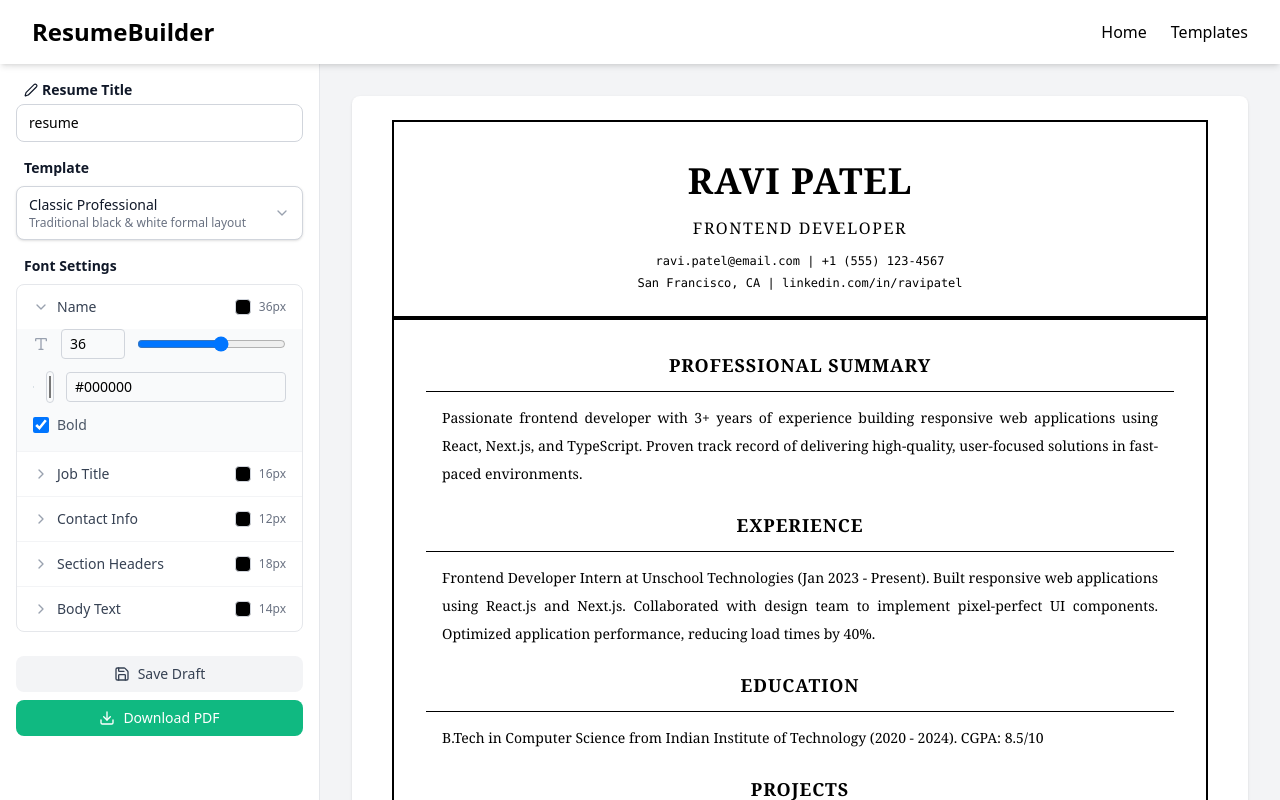
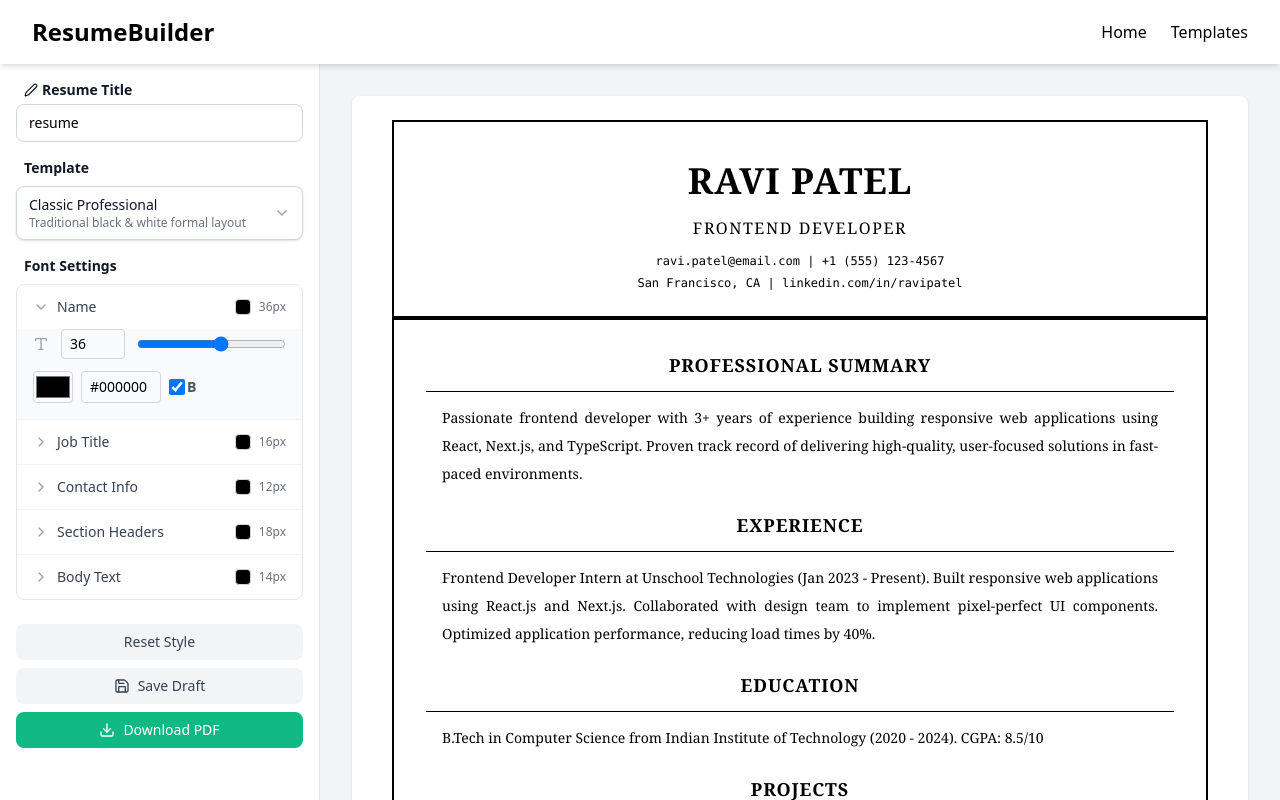
Before and after one commit to RaviPatel94/ResumeBuilderFrontend, a Next.js app: page /editor/1 in a window 1280 px wide. Built offline with nearby package versions, Linux system fonts and the light colour scheme.

Commit message:
make seprate components

```diff
--- a/src/app/editor/[TemplateId]/page.tsx
+++ b/src/app/editor/[TemplateId]/page.tsx
@@ -8,32 +8,31 @@ import CreativeTemplate from "@/components/Templates/CreativeTemplate";
 import { useDispatch, useSelector } from "react-redux";
 import {
   setTemplate,
-  updateSingleStyle,
   updateResumeTitle,
+  resetStyles,
 } from "@/store/resumeSlice";
 import { RootState } from "@/store/store";
-import {
-  ChevronDown,
-  ChevronRight,
-  Type,
-  Palette,
-  Save,
-  Download,
-  Edit2,
-} from "lucide-react";
-import { StyleProps } from "@/types";
+import { ChevronDown, Edit2, Save, Download } from "lucide-react";
 import html2canvas from "html2canvas";
 import jsPDF from "jspdf";
+import RenderStyleControl from "@/components/renderStyleControl";
+import { StyleProps } from "@/types";
 
 export default function EditorPage() {
   const params = useParams();
   const [isDropdownOpen, setIsDropdownOpen] = useState(false);
-  const [expandedSections, setExpandedSections] = useState<Set<string>>(new Set(["name"]));
+  const [expandedSections, setExpandedSections] = useState<Set<string>>(
+    new Set(["name"])
+  );
 
   const dispatch = useDispatch();
   const resumeRef = useRef<HTMLDivElement>(null);
-  const currentTemplate = useSelector((state: RootState) => state.resume.data.template);
-  const resumeTitle = useSelector((state: RootState) => state.resume.data.title);
+  const currentTemplate = useSelector(
+    (state: RootState) => state.resume.data.template
+  );
+  const resumeTitle = useSelector(
+    (state: RootState) => state.resume.data.title
+  );
   const styles = useSelector((state: RootState) => state.resume.styles);
 
   useEffect(() => {
@@ -65,7 +64,11 @@ export default function EditorPage() {
 
     const canvas = await html2canvas(element, { scale: 2, useCORS: true });
     const imgData = canvas.toDataURL("image/png");
-    const pdf = new jsPDF({ orientation: "portrait", unit: "px", format: "a4" });
+    const pdf = new jsPDF({
+      orientation: "portrait",
+      unit: "px",
+      format: "a4",
+    });
 
     const pageWidth = pdf.internal.pageSize.getWidth();
     const pageHeight = pdf.internal.pageSize.getHeight();
@@ -83,9 +86,17 @@ export default function EditorPage() {
   };
 
   const templates = [
-    { id: "classic", name: "Classic Professional", description: "Traditional black & white formal layout" },
+    {
+      id: "classic",
+      name: "Classic Professional",
+      description: "Traditional black & white formal layout",
+    },
     { id: "modern", name: "Modern Minimalist", description: "Clean layout" },
-    { id: "creative", name: "Creative Two-Column", description: "Colorful layout" },
+    {
+      id: "creative",
+      name: "Creative Two-Column",
+      description: "Colorful layout",
+    },
   ];
 
   const currentTemplateInfo = templates.find((t) => t.id === currentTemplate);
@@ -97,102 +108,6 @@ export default function EditorPage() {
       else newSet.add(section);
       return newSet;
     });
-  };
-
-  const renderStyleControl = (
-    label: string,
-    section: string,
-    sizeKey: keyof StyleProps,
-    colorKey: keyof StyleProps,
-    boldKey: keyof StyleProps,
-    minSize: number,
-    maxSize: number
-  ) => {
-    const size = styles[sizeKey] as number;
-    const color = styles[colorKey] as string;
-    const bold = styles[boldKey] as boolean;
-
-    return (
-      <div className="border-b border-gray-100 last:border-b-0">
-        <button
-          onClick={() => toggleSection(section)}
-          className="w-full px-4 py-3 flex items-center justify-between hover:bg-gray-50 transition"
-        >
-          <div className="flex items-center gap-2">
-            {expandedSections.has(section) ? (
-              <ChevronDown className="w-4 h-4 text-gray-400" />
-            ) : (
-              <ChevronRight className="w-4 h-4 text-gray-400" />
-            )}
-            <span className="text-sm font-medium text-gray-700">{label}</span>
-          </div>
-          <div className="flex items-center gap-2">
-            <div className="w-4 h-4 rounded border border-gray-300" style={{ backgroundColor: color }} />
-            <span className="text-xs text-gray-500">{size}px</span>
-          </div>
-        </button>
-        {expandedSections.has(section) && (
-          <div className="px-4 pb-4 space-y-3 bg-gray-50">
-            <div className="flex items-center gap-3">
-              <Type className="w-4 h-4 text-gray-400" />
-              <input
-                type="number"
-                value={size}
-                onChange={(e) =>
-                  dispatch(updateSingleStyle({ key: sizeKey, value: Number(e.target.value) }))
-                }
-                className="w-16 px-2 py-1 text-sm border border-gray-300 rounded focus:ring-[#10B981]"
-                min={minSize}
-                max={maxSize}
-              />
-              <input
-                type="range"
-                value={size}
-                onChange={(e) =>
-                  dispatch(updateSingleStyle({ key: sizeKey, value: Number(e.target.value) }))
-                }
-                className="flex-1"
-                min={minSize}
-                max={maxSize}
-              />
-            </div>
-            <div className="flex items-center gap-3">
-              <Palette className="w-4 h-4 text-gray-400" />
-              <input
-                type="color"
-                value={color}
-                onChange={(e) =>
-                  dispatch(updateSingleStyle({ key: colorKey, value: e.target.value }))
-                }
-                className="w-10 h-8 border border-gray-300 rounded cursor-pointer"
-              />
-              <input
-                type="text"
-                value={color}
-                onChange={(e) =>
-                  dispatch(updateSingleStyle({ key: colorKey, value: e.target.value }))
-                }
-                className="flex-1 px-2 py-1 text-sm border border-gray-300 rounded focus:ring-[#10B981]"
-              />
-            </div>
-            <div className="flex items-center gap-2">
-              <input
-                type="checkbox"
-                id={`${section}Bold`}
-                checked={bold}
-                onChange={(e) =>
-                  dispatch(updateSingleStyle({ key: boldKey, value: e.target.checked }))
-                }
-                className="w-4 h-4 cursor-pointer border-gray-300 rounded focus:ring-[#10B981]"
-              />
-              <label htmlFor={`${section}Bold`} className="text-sm text-gray-600">
-                Bold
-              </label>
-            </div>
-          </div>
-        )}
-      </div>
-    );
   };
 
   return (
@@ -219,18 +134,26 @@ export default function EditorPage() {
 
               {/* Template Selector */}
               <div>
-                <h2 className="text-sm font-semibold text-gray-900 mb-2 px-2">Template</h2>
+                <h2 className="text-sm font-semibold text-gray-900 mb-2 px-2">
+                  Template
+                </h2>
                 <div className="relative">
                   <button
                     onClick={() => setIsDropdownOpen(!isDropdownOpen)}
                     className="flex items-center justify-between w-full px-3 py-2 bg-white border border-gray-300 rounded-lg shadow-sm hover:bg-gray-50 focus:ring-2 focus:ring-[#10B981]"
                   >
                     <div className="flex flex-col items-start">
-                      <span className="text-sm font-medium text-gray-900">{currentTemplateInfo?.name}</span>
-                      <span className="text-xs text-gray-500">{currentTemplateInfo?.description}</span>
+                      <span className="text-sm font-medium text-gray-900">
+                        {currentTemplateInfo?.name}
+                      </span>
+                      <span className="text-xs text-gray-500">
+                        {currentTemplateInfo?.description}
+                      </span>
                     </div>
                     <ChevronDown
-                      className={`w-4 h-4 text-gray-400 transition-transform ${isDropdownOpen ? "rotate-180" : ""}`}
+                      className={`w-4 h-4 text-gray-400 transition-transform ${
+                        isDropdownOpen ? "rotate-180" : ""
+                      }`}
                     />
                   </button>
                   {isDropdownOpen && (
@@ -243,12 +166,18 @@ export default function EditorPage() {
                             setIsDropdownOpen(false);
                           }}
                           className={`w-full px-3 py-2 text-left hover:bg-gray-50 ${
-                            currentTemplate === template.id ? "bg-[#10B981]/10 border-r-2 border-[#10B981]" : ""
+                            currentTemplate === template.id
+                              ? "bg-[#10B981]/10 border-r-2 border-[#10B981]"
+                              : ""
                           }`}
                         >
                           <div className="flex flex-col">
-                            <span className="text-sm font-medium text-gray-900">{template.name}</span>
-                            <span className="text-xs text-gray-500">{template.description}</span>
+                            <span className="text-sm font-medium text-gray-900">
+                              {template.name}
+                            </span>
+                            <span className="text-xs text-gray-500">
+                              {template.description}
+                            </span>
                           </div>
                         </button>
                       ))}
@@ -259,18 +188,75 @@ export default function EditorPage() {
 
               {/* Font Settings */}
               <div>
-                <h2 className="text-sm font-semibold text-gray-900 mb-2 px-2">Font Settings</h2>
+                <h2 className="text-sm font-semibold text-gray-900 mb-2 px-2">
+                  Font Settings
+                </h2>
                 <div className="border border-gray-200 rounded-lg overflow-hidden">
-                  {renderStyleControl("Name", "name", "nameSize", "nameColor", "nameBold", 20, 48)}
-                  {renderStyleControl("Job Title", "title", "titleSize", "titleColor", "titleBold", 12, 24)}
-                  {renderStyleControl("Contact Info", "contact", "contactSize", "contactColor", "contactBold", 10, 18)}
-                  {renderStyleControl("Section Headers", "header", "headerSize", "headerColor", "headerBold", 14, 24)}
-                  {renderStyleControl("Body Text", "body", "bodySize", "bodyColor", "bodyBold", 10, 18)}
+                  <RenderStyleControl
+                    label="Name"
+                    section="name"
+                    sizeKey="nameSize"
+                    colorKey="nameColor"
+                    boldKey="nameBold"
+                    minSize={20}
+                    maxSize={48}
+                    expandedSections={expandedSections}
+                    toggleSection={toggleSection}
+                  />
+                  <RenderStyleControl
+                    label="Job Title"
+                    section="title"
+                    sizeKey="titleSize"
+                    colorKey="titleColor"
+                    boldKey="titleBold"
+                    minSize={12}
+                    maxSize={24}
+                    expandedSections={expandedSections}
+                    toggleSection={toggleSection}
+                  />
+                  <RenderStyleControl
+                    label="Contact Info"
+                    section="contact"
+                    sizeKey="contactSize"
+                    colorKey="contactColor"
+                    boldKey="contactBold"
+                    minSize={10}
+                    maxSize={18}
+                    expandedSections={expandedSections}
+                    toggleSection={toggleSection}
+                  />
+                  <RenderStyleControl
+                    label="Section Headers"
+                    section="header"
+                    sizeKey="headerSize"
+                    colorKey="headerColor"
+                    boldKey="headerBold"
+                    minSize={14}
+                    maxSize={24}
+                    expandedSections={expandedSections}
+                    toggleSection={toggleSection}
+                  />
+                  <RenderStyleControl
+                    label="Body Text"
+                    section="body"
+                    sizeKey="bodySize"
+                    colorKey="bodyColor"
+                    boldKey="bodyBold"
+                    minSize={10}
+                    maxSize={18}
+                    expandedSections={expandedSections}
+                    toggleSection={toggleSection}
+                  />
                 </div>
               </div>
 
-              {/* Buttons */}
               <div className="space-y-2 pt-2">
+                <button
+                  className="w-full px-4 py-2 cursor-pointer bg-gray-100 text-gray-700 rounded-lg hover:bg-gray-200 flex items-center justify-center gap-2 text-sm"
+                  onClick={() => dispatch(resetStyles())}
+                >
+                  Reset Style
+                </button>
                 <button
                   className="w-full px-4 py-2 cursor-pointer bg-gray-100 text-gray-700 rounded-lg hover:bg-gray-200 flex items-center justify-center gap-2 text-sm"
                   onClick={handleSaveDraft}
@@ -280,7 +266,7 @@ export default function EditorPage() {
                 </button>
                 <button
                   onClick={handleDownloadPDF}
-                  className="w-full px-4 py-2 bg-[#10B981] text-white rounded-lg hover:bg-[#0F9A6B] flex items-center justify-center gap-2 text-sm"
+                  className="w-full px-4 py-2 cursor-pointer bg-[#10B981] text-white rounded-lg hover:bg-[#0F9A6B] flex items-center justify-center gap-2 text-sm"
                 >
                   <Download className="w-4 h-4" />
                   Download PDF
@@ -289,9 +275,11 @@ export default function EditorPage() {
             </div>
           </div>
 
-          {/* Right Panel - Resume Preview */}
           <div className="flex-1 overflow-y-auto bg-gray-100 p-8">
-            <div className="max-w-4xl mx-auto bg-white p-6 rounded-lg shadow" ref={resumeRef}>
+            <div
+              className="max-w-4xl mx-auto bg-white p-6 rounded-lg shadow"
+              ref={resumeRef}
+            >
               {renderTemplate()}
             </div>
           </div>
--- /dev/null
+++ b/src/components/renderStyleControl.tsx
@@ -0,0 +1,120 @@
+"use client";
+import { ChevronDown, ChevronRight, Type } from "lucide-react";
+import { StyleProps } from "@/types";
+import { useDispatch, useSelector } from "react-redux";
+import { updateSingleStyle } from "@/store/resumeSlice";
+import { RootState } from "@/store/store";
+import React from "react";
+
+interface RenderStyleControlProps {
+  label: string;
+  section: string;
+  sizeKey: keyof StyleProps;
+  colorKey: keyof StyleProps;
+  boldKey: keyof StyleProps;
+  minSize: number;
+  maxSize: number;
+  expandedSections: Set<string>;
+  toggleSection: (section: string) => void;
+}
+
+const RenderStyleControl: React.FC<RenderStyleControlProps> = ({
+  label,
+  section,
+  sizeKey,
+  colorKey,
+  boldKey,
+  minSize,
+  maxSize,
+  expandedSections,
+  toggleSection,
+}) => {
+  const dispatch = useDispatch();
+  const styles = useSelector((state: RootState) => state.resume.styles);
+  const size = styles[sizeKey] as number;
+  const color = styles[colorKey] as string;
+  const bold = styles[boldKey] as boolean;
+
+  return (
+    <div className="border-b border-gray-100 last:border-b-0">
+      <button
+        onClick={() => toggleSection(section)}
+        className="w-full px-4 py-3 flex items-center justify-between hover:bg-gray-50 transition"
+      >
+        <div className="flex items-center gap-2">
+          {expandedSections.has(section) ? (
+            <ChevronDown className="w-4 h-4 text-gray-400" />
+          ) : (
+            <ChevronRight className="w-4 h-4 text-gray-400" />
+          )}
+          <span className="text-sm font-medium text-gray-700">{label}</span>
+        </div>
+        <div className="flex items-center gap-2">
+          <div className="w-4 h-4 rounded border border-gray-300" style={{ backgroundColor: color }} />
+          <span className="text-xs text-gray-500">{size}px</span>
+        </div>
+      </button>
+      {expandedSections.has(section) && (
+        <div className="px-4 pb-4 space-y-3 bg-gray-50">
+          <div className="flex items-center gap-3">
+            <Type className="w-4 h-4 text-gray-400" />
+            <input
+              type="number"
+              value={size}
+              onChange={(e) =>
+                dispatch(updateSingleStyle({ key: sizeKey, value: Number(e.target.value) }))
+              }
+              className="w-16 px-2 py-1 text-sm border border-gray-300 rounded focus:ring-[#10B981]"
+              min={minSize}
+              max={maxSize}
+            />
+            <input
+              type="range"
+              value={size}
+              onChange={(e) =>
+                dispatch(updateSingleStyle({ key: sizeKey, value: Number(e.target.value) }))
+              }
+              className="flex-1"
+              min={minSize}
+              max={maxSize}
+            />
+          </div>
+          <div className="flex items-left justify-left gap-2">
+            <input
+              type="color"
+              value={color}
+              onChange={(e) =>
+                dispatch(updateSingleStyle({ key: colorKey, value: e.target.value }))
+              }
+              className="w-10 h-8 border border-gray-300 rounded cursor-pointer"
+            />
+            <input
+              type="text"
+              value={color}
+              onChange={(e) =>
+                dispatch(updateSingleStyle({ key: colorKey, value: e.target.value }))
+              }
+              className="px-2 w-20 py-1 text-sm border border-gray-300 rounded focus:ring-[#10B981]"
+            />
+            <div className="flex items-center gap-0.5">
+              <input
+                type="checkbox"
+                id={`${section}Bold`}
+                checked={bold}
+                onChange={(e) =>
+                  dispatch(updateSingleStyle({ key: boldKey, value: e.target.checked }))
+                }
+                className="w-4 h-4 cursor-pointer border-gray-300 rounded focus:ring-[#10B981]"
+              />
+              <label htmlFor={`${section}Bold`} className="text-sm font-bold text-gray-600">
+                B
+              </label>
+            </div>
+          </div>
+        </div>
+      )}
+    </div>
+  );
+};
+
+export default RenderStyleControl;
```
Also changed, not shown: src/types.ts (+17 -0 lines), src/store/projectsSlice.ts (added), src/store/selectors.ts (added).
